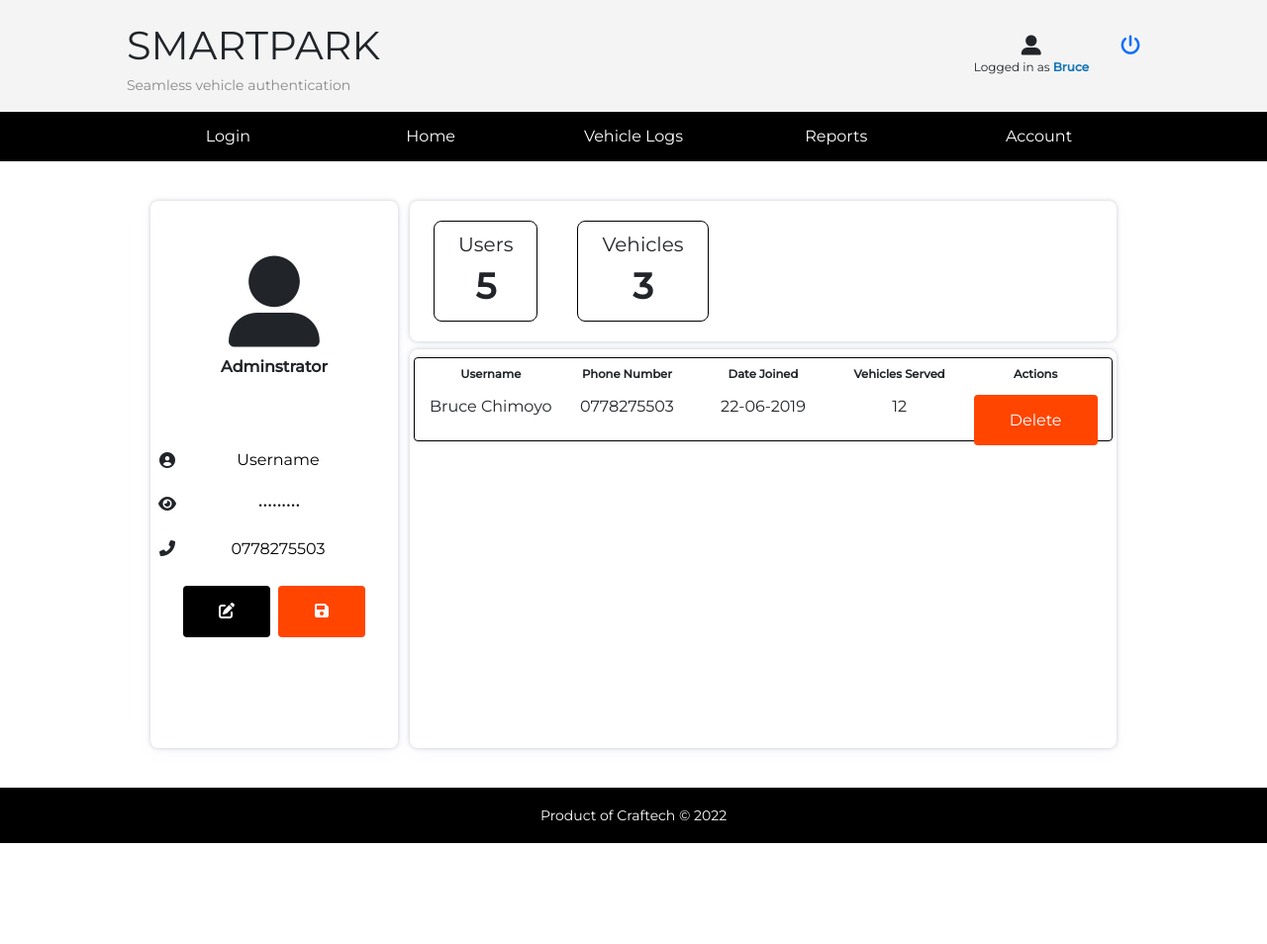
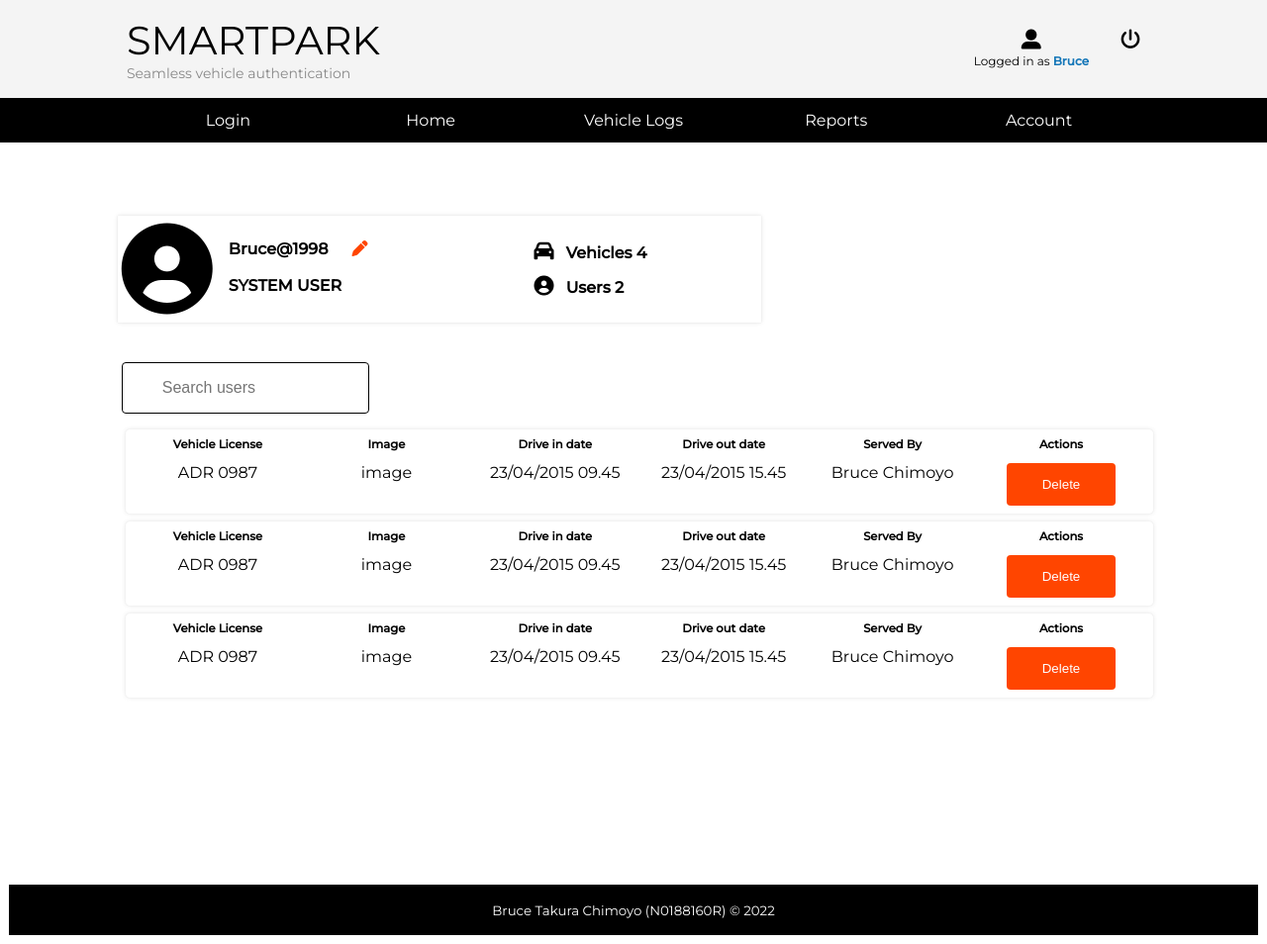
Before and after one commit to user-bruce/ANPR-Based-Access-Control, a Flask app: page /users in a window 1280 px wide. Shown: the whole page at 99% size. Before the commit the page ends 852 px from the top, so only its background shows below. Run offline with Flask 2, Linux system fonts and the light colour scheme.

Commit message:
Initial commit

```diff
--- a/app.py
+++ b/app.py
@@ -89,7 +89,10 @@ def account_page():
 
 @app.route('/reports')
 def reports_page():
-    return render_template('reports.html')
+
+    #The error variales
+    date_error = None
+    return render_template('reports.html', error=date_error)
 
 @app.route('/users')
 def users_page():
--- a/static/css/main.css
+++ b/static/css/main.css
@@ -501,7 +501,7 @@ p {
 .reports-row {
     margin: 1em 8em;
     padding: 1em;
-    height: 585.285px;
+    height: 585px;
 }
 
 .survaillance-container {
@@ -511,9 +511,12 @@ p {
 
 .vehicles-container,
 .account-container {
-    margin: 0;
-    padding: .5rem;
-    box-shadow: rgba(67, 71, 85, 0.27) 0px 0px 0.25em, rgba(90, 125, 188, 0.05) 0px 0.25em 1em;
+    margin: 3.5rem 0;
+    padding: .55rem;
+}
+
+.account-container {
+    margin-top: 3.25rem;
 }
 
 .stream-button {
@@ -634,10 +637,16 @@ p {
     padding: 0 .5em;
     margin-top: .875rem;
     display: grid;
-    height: 450px;
+    height: 80%;
     grid-gap: .7rem;
     grid-template-rows: auto;
     overflow-y: auto;
+}
+
+.vehicles-list {
+    overflow-y: auto;
+    margin-top: .5rem;
+    height: 400px;
 }
 
 .list-item {
@@ -650,7 +659,7 @@ p {
 
 .list-item-grid {
     display: grid;
-    grid-template-columns: repeat(5, 1fr);
+    grid-template-columns: repeat(6, 1fr);
 }
 
 .item-grid-entry {
@@ -745,34 +765,104 @@ p {
 }
 
 .user-aside {
-    padding: .5rem;
+    padding: .875rem;
     border-radius: .5rem;
-    box-shadow: rgba(67, 71, 85, 0.27) 0px 0px 0.25em, rgba(90, 125, 188, 0.05) 0px 0.25em 1em;
+    margin: 0 5.5rem;
+}
+
+.search-input {
+    padding: .5rem 1.5rem;
+    border-radius: .25rem;
+}
+
+.search-input-control {
+    text-align: start;
+    font-size: inherit;
+    width: 250px;
 }
 
 .account-row {
     display: grid;
-    grid-template-columns: 1fr 3fr;
+    margin: 0;
+    height: 690px;
+    padding: 0;
+    grid-template-rows: 1fr 5fr;
 }
 
 .user-aside-row {
-    margin-top: 3rem;
+    margin: 0 .5rem;
     display: flex;
-    flex-direction: column;
+    display: grid;
+    justify-content: flex-start;
     align-items: center;
-    justify-content: center;
+    gap: 10rem;
+    max-width: 650px;
+    padding: .5rem .25rem;
+    box-shadow: rgba(0, 0, 0, 0.1) 0px 0px 5px 0px, rgba(0, 0, 0, 0.1) 0px 0px 1px 0px;
+    grid-template-columns: 1fr 6fr;
 }
 
 .user-avatar-container {
-    margin-bottom: 3.25rem;
+    margin-bottom: 0;
     display: flex;
     flex-direction: column;
+    align-items: flex-end;
+    justify-content: flex-start;
+}
+
+.name-and-edit-container,
+.entities-container {
+    display: grid;
+    grid-template-rows: repeat(2, 1fr);
+    gap: .875rem;
+}
+
+.entity-icon {
+    margin-right: .5rem;
+    font-size: 1.25rem;
+}
+
+.entity-name,
+.entity-count,
+.user-name,
+.user-role {
+    font-weight: 600;
+}
+
+.lists-area-row {
+    margin-top: 1rem;
+}
+
+.names-row {
+    display: flex;
     align-items: center;
-    justify-content: center;
+    justify-content: flex-start;
+}
+
+.user-edit-button {
+    margin-left: 1rem;
+    padding: .25rem .5rem;
+    border-radius: .15rem;
+    color: orangered;
+    cursor: pointer;
+}
+
+.user-edit-button:hover {
+    background-color: rgb(209, 203, 203);
+    cursor: pointer;
+}
+
+.profile-container {
+    display: grid;
+    grid-template-columns: repeat(2, 1fr);
+    gap: 1rem;
+    align-items: center;
+    justify-content: flex-start;
 }
 
 .user-avatar {
     font-size: 5.75rem;
+    justify-self: flex-start;
 }
 
 .admin-title {
@@ -784,15 +874,16 @@ p {
 .account-control-container {
     display: flex;
     align-items: center;
+    width: 100%;
 }
 
 .account-input-control {
     height: 100%;
     border: none;
-    margin-right: .75rem;
+    margin-right: .25rem;
     text-align: center;
     padding: .80rem .25rem;
-    border-radius: .25rem;
+    border-radius: 0;
 }
 
 .account-action-buttons {
@@ -847,8 +938,7 @@ p {
 .account-lists-area {
     flex-grow: 1;
     border-radius: .5rem;
-    margin-top: .5rem;
-    box-shadow: rgba(67, 71, 85, 0.27) 0px 0px 0.25em, rgba(90, 125, 188, 0.05) 0px 0.25em 1em;
+    margin-top: 1.5rem;
 }
 
 
@@ -856,5 +946,5 @@ p {
 
 .account-list-item {
     margin: .5rem .25rem;
-    border: .5px solid black;
+    box-shadow: rgb(0 0 0 / 10%) 0px 0px 5px 0px, rgb(0 0 0 / 10%) 0px 0px 1px 0px;
 }
--- a/templates/base.html
+++ b/templates/base.html
@@ -19,8 +19,6 @@
     <link rel="preconnect" href="https://fonts.gstatic.com" crossorigin>
     <link href="https://fonts.googleapis.com/css2?family=Montserrat:wght@300;400;500&family=Poppins:wght@200;300;400;500&display=swap" rel="stylesheet">
 
-    <!--Bootstrap-->
-    <link href="https://cdn.jsdelivr.net/npm/bootstrap@5.2.0-beta1/dist/css/bootstrap.min.css" rel="stylesheet" integrity="sha384-0evHe/X+R7YkIZDRvuzKMRqM+OrBnVFBL6DOitfPri4tjfHxaWutUpFmBp4vmVor" crossorigin="anonymous">
 
     <!--Custom styles and icons-->
     <link rel="stylesheet" href="{{ url_for('static', filename='css/main.css') }}">
@@ -74,7 +72,7 @@
     <div class="footer-container">
         <div class="footer-row">
             <small class="footer-text">
-                    Product of Craftech &copy; 2022
+                    Bruce Takura Chimoyo (N0188160R) &copy; 2022
                 </small>
         </div>
     </div>
--- a/templates/users-list.html
+++ b/templates/users-list.html
@@ -1,85 +1,120 @@
-{% extends "base.html" %}
-{% block title %}Account{% endblock %}
-{% block head %}
-    {{ super() }}
-{% endblock %}
-{% block body %}
-
-    {% block header %}
-        {{ super() }}
-    {% endblock %}
-
-    {% block navigation %}
-        {{ super() }}
+{% extends "base.html" %} {% block title %}Account{% endblock %} {% block head %} {{ super() }} {% endblock %} {% block body %} {% block header %} {{ super() }} {% endblock %} {% block navigation %} {{ super() }}
 <!--Enter navigation markup-->
-    {% endblock %}
-
-
-    {% block main_content %}
+{% endblock %} {% block main_content %}
 
 <div class="account-container">
     <div class="account-row">
         <div class="user-aside">
             <div class="user-aside-row">
+                <div class="profile-container">
                     <div class="user-avatar-container">
-                        <i class="fas fa-user-alt user-avatar"></i>
-                        <span class="admin-title">Adminstrator</span>
+                        <i class="fa-solid fa-circle-user user-avatar"></i>
                     </div>
-                    <div class="username account-control-container">
-                        <i class="fas fa-user-circle account-icon"></i>
-                        <input type="text" class="account-input-control" value="Username" name="username-input"/>
-
+                    <div class="name-and-edit-container">
+                        <div class="names-row">
+                            <span class="user-name">Bruce@1998</span>
+                            <i class="user-edit-button"><i class="fa-solid fa-pen"></i></i>
                         </div>
-                    <div class="user-phone account-control-container">
-                        <i class="fas fa-eye account-icon"></i>
-                        <input type="password" class="account-input-control" value="*********" name="password-input"/>
-
+                        <span class="user-role">SYSTEM USER</span>
                     </div>
-                    <div class="user-password account-control-container">
-                        <i class="fas fa-phone-alt account-icon"></i>
-                        <input type="text" class="account-input-control" value="0778275503" name="phone-input"/>
-
                 </div>
-                    <div class="account-action-buttons">
-                        <button class="submit-button edit-button"><i class="fas fa-edit"></i></button>
-                        <button class=" delete-button submit-button"><i class="fas fa-save"></i></button>
+                <div class="entities-container">
+                    <div class="entity-item">
+                        <i class="fa-solid fa-car entity-icon"></i>
+                        <span class="entity-name">Vehicles</span>
+                        <span class="entity-count">4</span>
+                    </div>
+                    <div class="entity-item">
+                        <i class="fa-solid fa-circle-user entity-icon"></i>
+                        <span class="entity-name">Users</span>
+                        <span class="entity-count">2</span>
                     </div>
                 </div>
             </div>
             <div class="account-main-container">
-                <div class="account-tabs-container">
-                    <div class="account-tabs-row">
-                        <div class="account-tab">
-                            <span class="tab-title">Users</span>
-                            <span class="tab-count">5</span>
-                        </div>
-                        <div class="account-tab">
-                            <span class="tab-title">Vehicles</span>
-                            <span class="tab-count">3</span>
-                        </div>
 
-                    </div>
-                </div>
                 <div class="account-lists-area">
                     <div class="lists-area-row">
-                        <div class="users-list">
+                        <div class="serach-container">
+                            <input name="search-input" class="input-item search-input-control" placeholder="Search users" type="text"> </div>
+                        <div class="vehicles-list">
                             <div class="list-item account-list-item">
                                 <div class="list-item-grid">
                                     <div class="item-grid-entry">
-                                        <span class="item-title">Username</span>
-                                        <span class="item-value"> Bruce Chimoyo</span>
+                                        <span class="item-title">Vehicle License</span>
+                                        <span class="item-value"> ADR 0987</span>
                                     </div>
                                     <div class="item-grid-entry">
-                                        <span class="item-title">Phone Number</span>
-                                        <span class="item-value"> 0778275503</span>
+                                        <span class="item-title">Image</span>
+                                        <span class="item-value"> image</span>
                                     </div>
                                     <div class="item-grid-entry">
-                                        <span class="item-title">Date Joined</span>
-                                        <span class="item-value"> 22-06-2019</span>
+                                        <span class="item-title">Drive in date</span>
+                                        <span class="item-value"> 23/04/2015 09.45</span>
                                     </div>
                                     <div class="item-grid-entry">
-                                        <span class="item-title">Vehicles Served</span>
-                                        <div class="vehicles-served">12</div>
+                                        <span class="item-title">Drive out date</span>
+                                        <span class="item-value"> 23/04/2015 15.45</span>
+                                    </div>
+                                    <div class="item-grid-entry">
+                                        <span class="item-title">Served By</span>
+                                        <div class="vehicle-server">Bruce Chimoyo</div>
+                                    </div>
+                                    <div class="item-grid-entry">
+                                        <span class="item-title">Actions</span>
+                                        <button class="submit-button delete-button">Delete</button>
+                                    </div>
+                                </div>
+                            </div>
+                            <div class="list-item account-list-item">
+                                <div class="list-item-grid">
+                                    <div class="item-grid-entry">
+                                        <span class="item-title">Vehicle License</span>
+                                        <span class="item-value"> ADR 0987</span>
+                                    </div>
+                                    <div class="item-grid-entry">
+                                        <span class="item-title">Image</span>
+                                        <span class="item-value"> image</span>
+                                    </div>
+                                    <div class="item-grid-entry">
+                                        <span class="item-title">Drive in date</span>
+                                        <span class="item-value"> 23/04/2015 09.45</span>
+                                    </div>
+                                    <div class="item-grid-entry">
+                                        <span class="item-title">Drive out date</span>
+                                        <span class="item-value"> 23/04/2015 15.45</span>
+                                    </div>
+                                    <div class="item-grid-entry">
+                                        <span class="item-title">Served By</span>
+                                        <div class="vehicle-server">Bruce Chimoyo</div>
+                                    </div>
+                                    <div class="item-grid-entry">
+                                        <span class="item-title">Actions</span>
+                                        <button class="submit-button delete-button">Delete</button>
+                                    </div>
+                                </div>
+                            </div>
+                            <div class="list-item account-list-item">
+                                <div class="list-item-grid">
+                                    <div class="item-grid-entry">
+                                        <span class="item-title">Vehicle License</span>
+                                        <span class="item-value"> ADR 0987</span>
+                                    </div>
+                                    <div class="item-grid-entry">
+                                        <span class="item-title">Image</span>
+                                        <span class="item-value"> image</span>
+                                    </div>
+                                    <div class="item-grid-entry">
+                                        <span class="item-title">Drive in date</span>
+                                        <span class="item-value"> 23/04/2015 09.45</span>
+                                    </div>
+                                    <div class="item-grid-entry">
+                                        <span class="item-title">Drive out date</span>
+                                        <span class="item-value"> 23/04/2015 15.45</span>
+                                    </div>
+                                    <div class="item-grid-entry">
+                                        <span class="item-title">Served By</span>
+                                        <div class="vehicle-server">Bruce Chimoyo</div>
                                     </div>
                                     <div class="item-grid-entry">
                                         <span class="item-title">Actions</span>
@@ -93,10 +128,4 @@
             </div>
         </div>
     </div>
-    {% endblock %}
-
-    {% block footer %}
-        {{ super() }}
-    {% endblock %}
-
-{% endblock %}
+    {% endblock %} {% block footer %} {{ super() }} {% endblock %} {% endblock %}
```
Also changed, not shown: other parts of static/css/main.css (+19 -8 lines), templates/account.html (+35 -53 lines), templates/reports.html (+16 -14 lines). Lines whose indentation alone changed are shown as unchanged.
